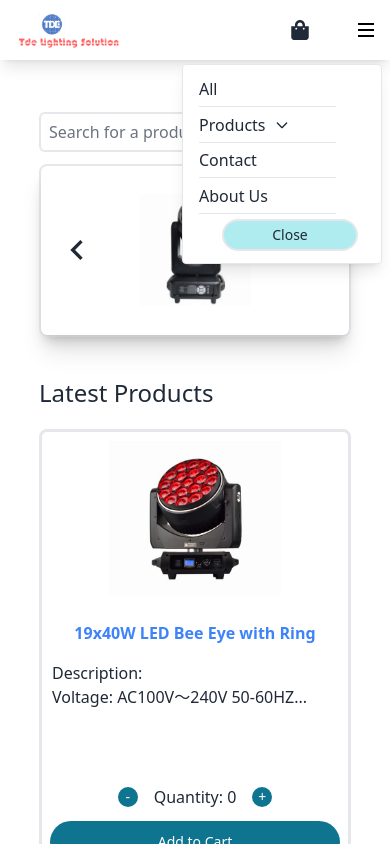
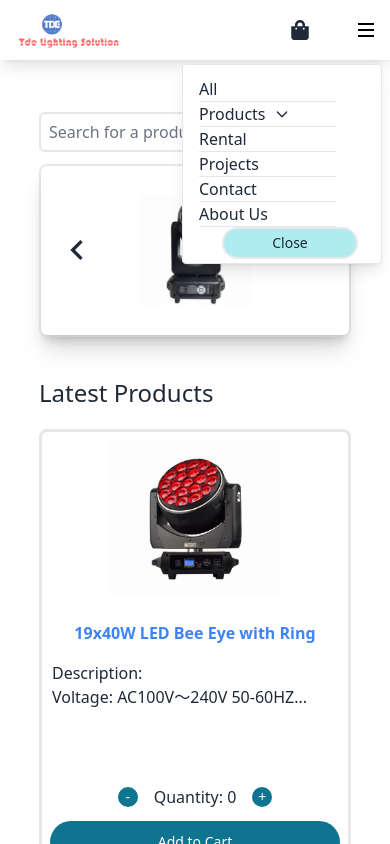
Before and after one commit to dantee8/Tde-lighting-Solutions, a React (Vite) app: page / in a window 390 px wide. Both pictures are taken after a click on the element 366 px from the left and 30 px from the top of the page. Shown: the top 844 px of the page. Built offline with nearby package versions, Linux system fonts and the light colour scheme.

Commit message:
added 2 list items in the navbar menu

```diff
--- a/src/components/NavBar.jsx
+++ b/src/components/NavBar.jsx
@@ -103,10 +103,17 @@ const NavBar = () => {
                 <hr className="w-3/4" />
 
                 <li>
+                  <Link to={"/contact"}>Rental</Link>
+                </li>
+                <hr className="w-3/4" />
+                <li>
+                  <Link to={"/contact"}>Projects</Link>
+                </li>
+                <hr className="w-3/4" />
+                <li>
                   <Link to={"/contact"}>Contact</Link>
                 </li>
                 <hr className="w-3/4" />
-
                 <li>
                   <Link>About Us</Link>
                 </li>
```
